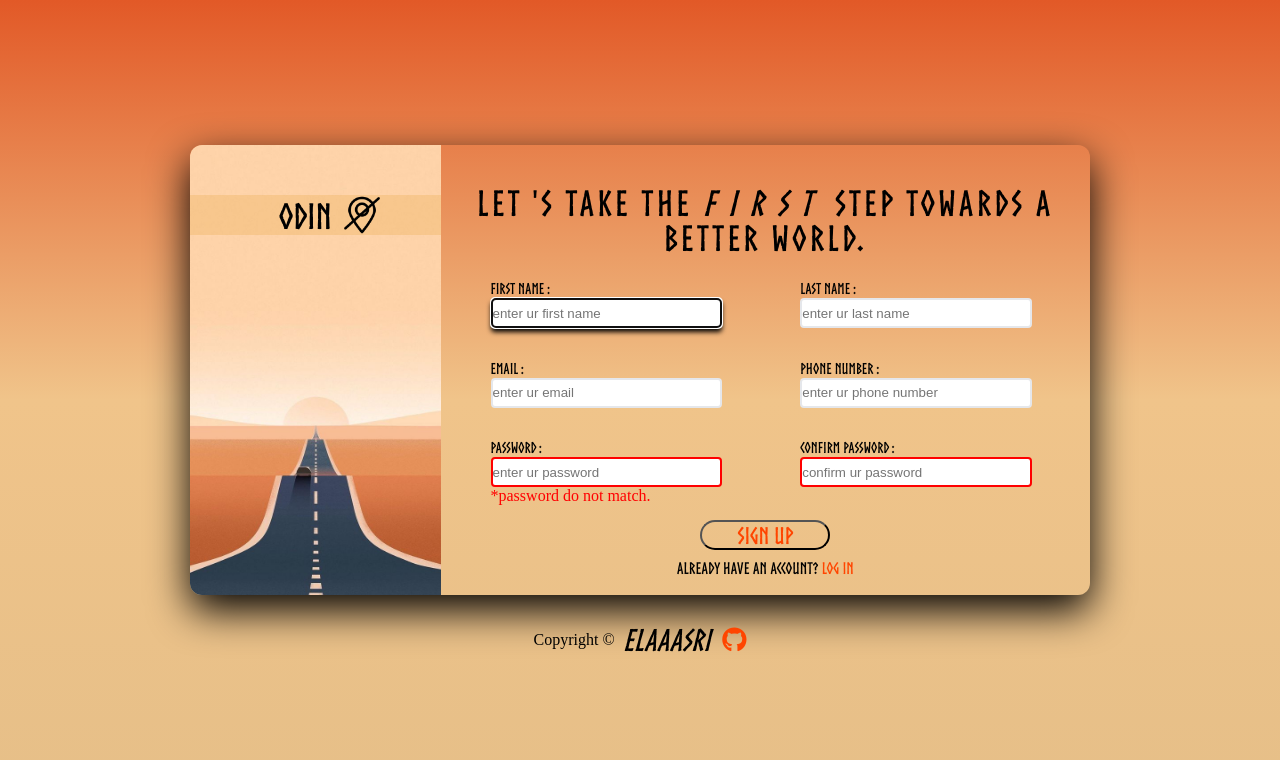
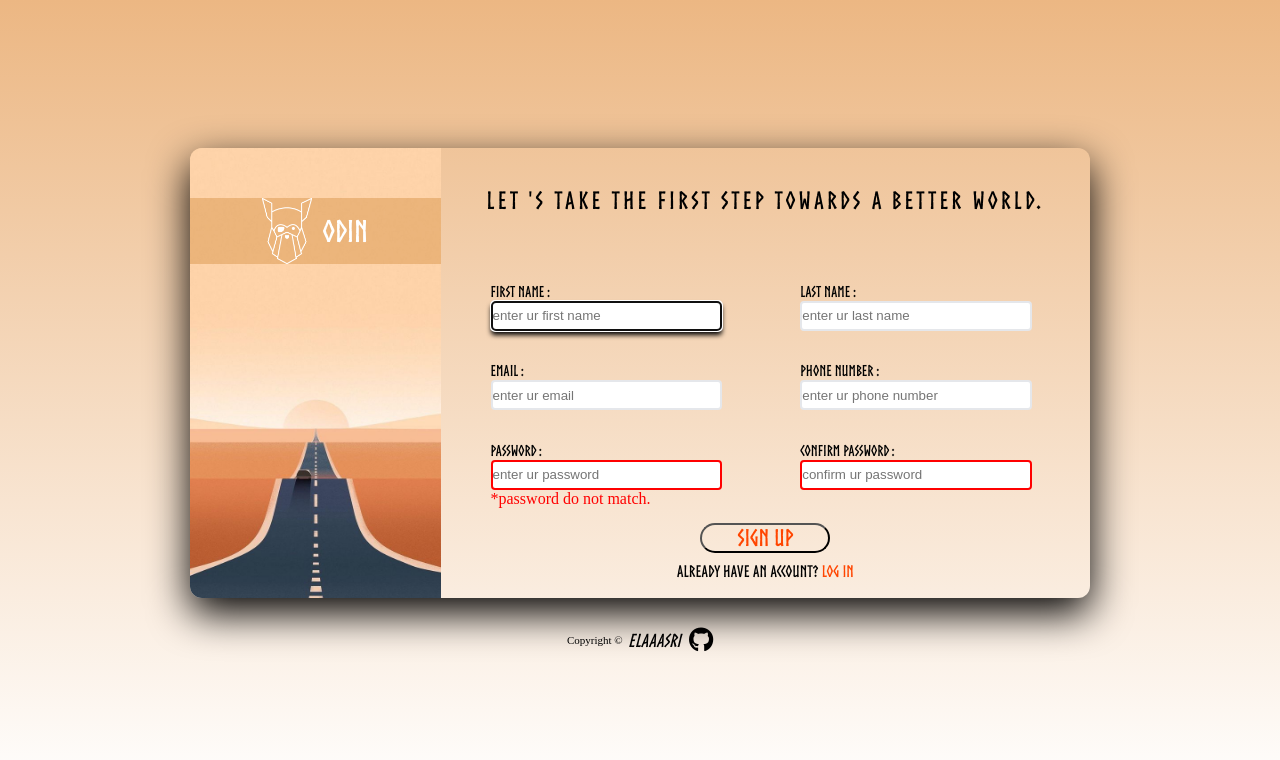
Before and after one commit to elaaasri/sign-up-form, a plain HTML site: page index.html in a window 1280 px wide. Drawn offline with Linux system fonts and the light colour scheme.

Commit message:
completed

```diff
--- a/index.html
+++ b/index.html
@@ -16,15 +16,15 @@
         <div class="logo-container">
             <img class="cats-picture" src="./imgs/road.jpg" alt="cats picture">
             <div class="odin-container">
-                <p>Odin</p>
-                <img class="odin-picture" src="./imgs/lost.png" alt="">
+                <img class="odin-picture" src="./imgs/odin.png" alt="">
+                <p>ODIN</p>
             </div>
         </div>
 
         <form class="form-container" method="get">
 
             <div class="header-form">
-                <h2>Let 's take the <span>first</span> step towards a better world.</h2>
+                <h2>Let 's take the first step towards a better world.</h2>
             </div>
 
             <div class="main-form">
--- a/style.css
+++ b/style.css
@@ -9,7 +9,7 @@ body {
     justify-content: center;
     align-items: center;
     height: 100vh;
-    background: linear-gradient(to bottom,rgb(226, 89, 39), #f0c48a, #e6bf88);
+    background: linear-gradient(to bottom, rgb(236, 183, 131), white);
 }
 .container {
     display: flex;
@@ -35,7 +35,7 @@ body {
     position: absolute;
 }
 .odin-picture {
-    width: 40px;
+    width: 50px;
 }
 .odin-container {
     position: relative;
@@ -43,13 +43,18 @@ body {
     display: flex;
     justify-content: center;
     align-items: center;
-    background-color: rgba(230, 169, 77, 0.3);
+    background-color: rgba(191, 110, 18, 0.3);
     gap: 10px;
-    padding-left: 30px;
 }
-.odin-container>p,h2 {
-    font-size: 35px;
+.odin-container>p {
     font-family: "MyFont";
+    font-size: 30px;
+    color: white;
+
+}
+h2 {
+    font-family: "MyFont";
+
 }
 @font-face {
     font-family: "MyFont";
@@ -60,11 +65,6 @@ body {
     width: 700px;
     height: 100%;
     flex-direction: column;
-}
-.header-form>h2>span {
-    font-style: italic;
-    font-weight: 1000;
-    letter-spacing: 0.8rem;
 }
 .header-form {
     letter-spacing: 0.2rem;
@@ -141,18 +141,20 @@ input:focus {
     justify-content: center;
     align-items: center;
     padding-top: 30px;
+    font-size: 11px;
 }
 .footer > p {
-    font-size: 30px;
+    font-size: 18px;
     margin: 0;
     font-style: italic;
+    font-family: 'Courier New', Courier, monospace;
     font-family: "MyFont";
 }
 input[type="submit"]:hover {
-    background: linear-gradient(to left, orange,orangered);
+    background-color: white;
 }
 .fa-github {
-    color: orangered;
+    color: black;
     font-size: 25px;
     transition: transform 0.35s ease-in-out;
 }
```
